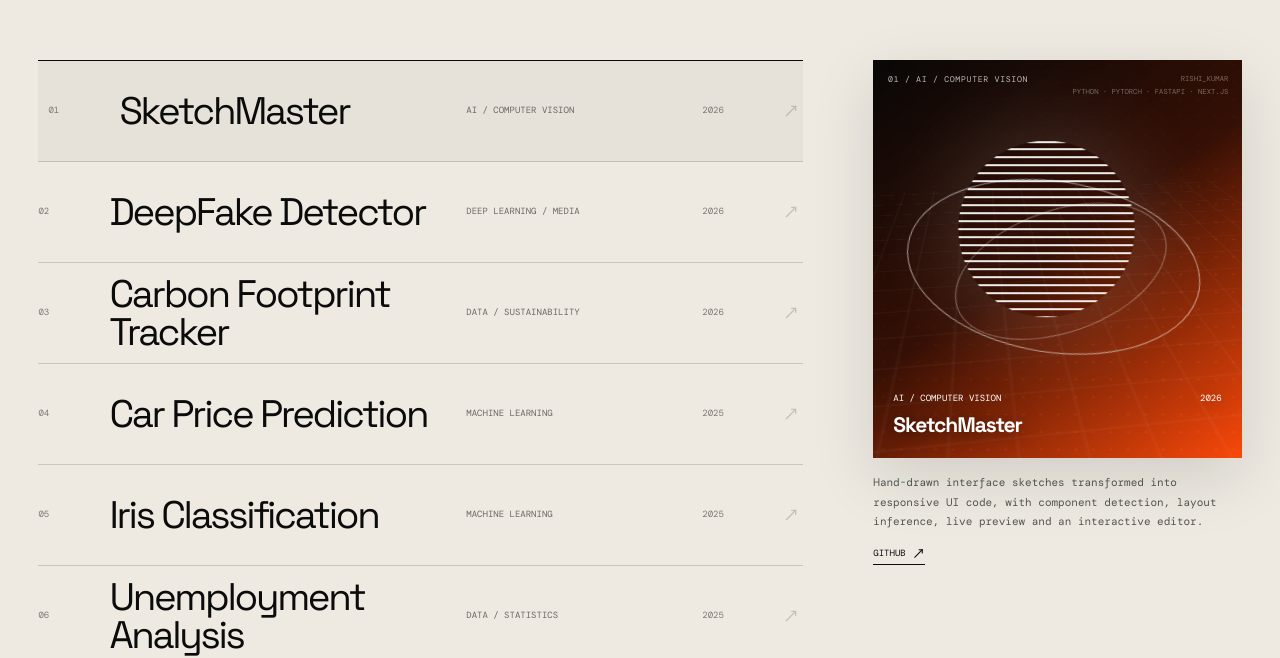
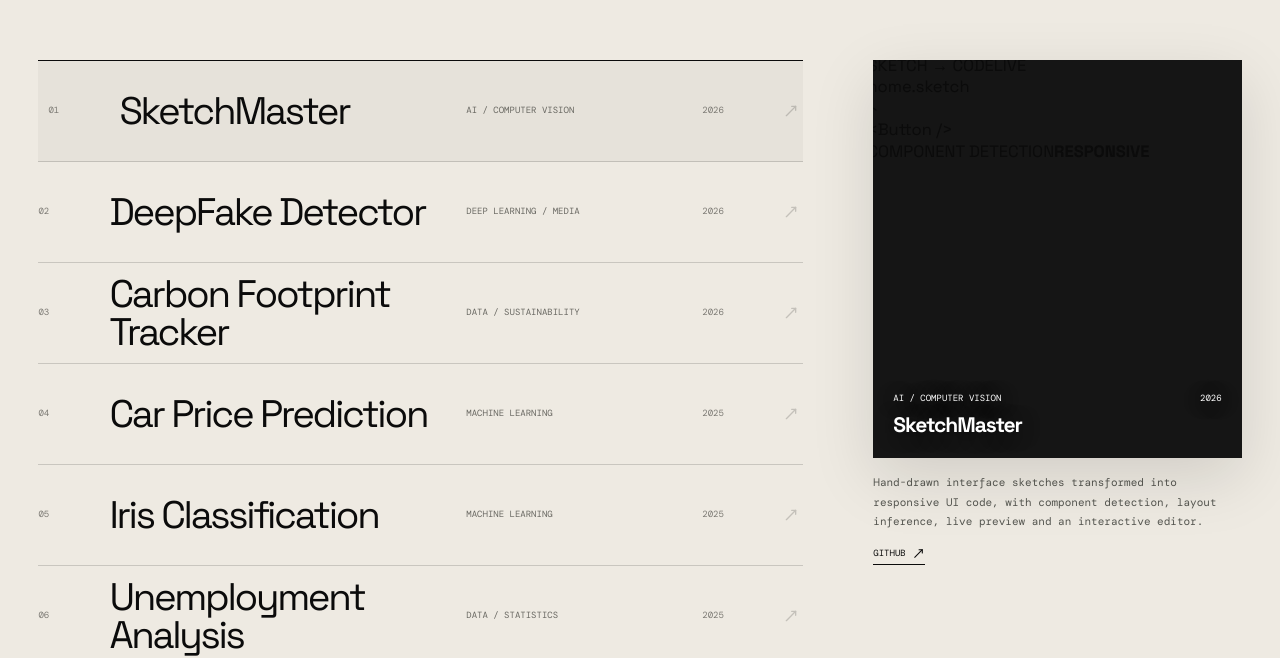
Before and after one commit to Rixshi04/portfolio-, a Next.js app: page / in a window 1280 px wide. Shown: the part 1164-1822 px from the top of the page. Built offline with nearby package versions, Linux system fonts and the light colour scheme.

Commit message:
Create unique interactive project previews

```diff
--- a/app/page.tsx
+++ b/app/page.tsx
@@ -95,22 +95,122 @@ const skills = [
 ];
 
 function ProjectVisual({ project }: { project: Project }) {
+  if (project.number === "01") {
+    return (
+      <div className="projectVisual sketchVisual">
+        <div className="pvHeader"><span>SKETCH → CODE</span><span>LIVE</span></div>
+        <div className="sketchWindow">
+          <div className="sketchToolbar"><i /><i /><i /><span>home.sketch</span></div>
+          <div className="sketchCanvas">
+            <div className="wirePhone">
+              <div className="wireBlock wireHero" />
+              <div className="wireBlock wireLine" />
+              <div className="wireBlock wireLine short" />
+              <div className="wireCards"><i /><i /><i /></div>
+              <div className="wireButton" />
+            </div>
+            <div className="sketchCursor">⌁</div>
+            <div className="codeChip">&lt;Button /&gt;</div>
+          </div>
+        </div>
+        <div className="pvBottom"><span>COMPONENT DETECTION</span><strong>RESPONSIVE</strong></div>
+      </div>
+    );
+  }
+
+  if (project.number === "02") {
+    return (
+      <div className="projectVisual deepfakeVisual">
+        <div className="scannerGrid" />
+        <div className="faceScanner">
+          <div className="scanFace">
+            <span className="eye eyeL" /><span className="eye eyeR" />
+            <i className="nose" /><i className="mouth" />
+          </div>
+          <div className="scanCorners" />
+          <div className="scanLine" />
+        </div>
+        <div className="signalPanel">
+          <span>VISUAL</span><i />
+          <span>AUDIO</span><i />
+          <span>TEMPORAL</span><i />
+        </div>
+        <div className="waveform"><span/><span/><span/><span/><span/><span/><span/><span/><span/><span/><span/><span/></div>
+        <div className="pvStatus">MULTIMODAL ANALYSIS <b>RUNNING</b></div>
+      </div>
+    );
+  }
+
+  if (project.number === "03") {
+    return (
+      <div className="projectVisual carbonVisual">
+        <div className="carbonTop"><span>CARBON / 2026</span><span>−12.4%</span></div>
+        <div className="carbonOrb">
+          <div className="carbonCore">2.84<small>tCO₂e</small></div>
+          <div className="carbonRing ringA" />
+          <div className="carbonRing ringB" />
+          <div className="carbonLeaf">↗</div>
+        </div>
+        <div className="carbonBars">
+          <i style={{height:"44%"}} /><i style={{height:"67%"}} /><i style={{height:"35%"}} /><i style={{height:"78%"}} /><i style={{height:"54%"}} /><i style={{height:"31%"}} />
+        </div>
+        <div className="carbonLegend"><span>ENERGY</span><span>TRAVEL</span><span>FOOD</span></div>
+      </div>
+    );
+  }
+
+  if (project.number === "04") {
+    return (
+      <div className="projectVisual carVisual">
+        <div className="carTopline"><span>PRICE MODEL</span><span>R² 0.91</span></div>
+        <div className="carStage">
+          <div className="carGlow" />
+          <div className="carShape">
+            <div className="carCabin" />
+            <div className="carBody" />
+            <i className="wheel wheelL" /><i className="wheel wheelR" />
+            <b className="headlight" />
+          </div>
+          <div className="carTrack" />
+        </div>
+        <div className="priceChart"><span/><span/><span/><span/><span/><span/><span/></div>
+        <div className="priceLabel">PREDICTED VALUE <b>₹ 8.42L</b></div>
+      </div>
+    );
+  }
+
+  if (project.number === "05") {
+    return (
+      <div className="projectVisual irisVisual">
+        <div className="irisTopline"><span>IRIS / KNN</span><span>150 SAMPLES</span></div>
+        <div className="irisFlower">
+          {[0,1,2,3,4,5].map((petal) => <i key={petal} style={{"--p":petal} as React.CSSProperties} />)}
+          <div className="irisCore" />
+        </div>
+        <div className="classifierNodes">
+          <i /><i /><i /><i /><i />
+          <b>SETOSA</b><b>VERSICOLOR</b><b>VIRGINICA</b>
+        </div>
+        <div className="irisMetric"><span>ACCURACY</span><strong>0.96</strong></div>
+      </div>
+    );
+  }
+
   return (
-    <div className={`projectVisual projectVisual--${project.tone}`}>
-      <div className="visualNoise" />
-      <div className="visualGrid" />
-      <div className="visualOrb" />
-      <div className="visualArc visualArcOne" />
-      <div className="visualArc visualArcTwo" />
-      <div className="visualLabel">{project.number} / {project.category}</div>
-      <div className="visualCode">
-        <span>RISHI_KUMAR</span>
-        <span>{project.tech}</span>
+    <div className="projectVisual unemploymentVisual">
+      <div className="unemploymentTop"><span>UNEMPLOYMENT / TREND</span><span>2019—2025</span></div>
+      <div className="unemploymentChart">
+        <div className="uAxis" />
+        <div className="uBars"><i/><i/><i/><i/><i/><i/><i/><i/></div>
+        <svg className="trendLine" viewBox="0 0 600 220" preserveAspectRatio="none">
+          <path d="M0 150 C70 128,90 160,150 106 S240 86,290 120 S370 92,420 72 S490 36,600 58" />
+          <circle cx="420" cy="72" r="4" />
+        </svg>
       </div>
+      <div className="trendData"><span>MEAN</span><b>6.84%</b><span>REGRESSION</span><b>+0.21</b></div>
     </div>
   );
 }
-
 function SplitLineText({ children, className = "" }: { children: string; className?: string }) {
   return (
     <span className={`splitLineText ${className}`}>
@@ -152,7 +252,7 @@ export default function Home() {
   const [activeProject, setActiveProject] = useState(0);
   const [copied, setCopied] = useState(false);
   const [loaded, setLoaded] = useState(false);
-  const [cursor, setCursor] = useState({ x: 0, y: 0 });
+
   const selected = useMemo(() => projects[activeProject], [activeProject]);
 
   useEffect(() => {
@@ -188,17 +288,24 @@ export default function Home() {
     reveals.forEach((node) => observer.observe(node));
 
     const onMove = (event: PointerEvent) => {
-      setCursor({ x: event.clientX, y: event.clientY });
       document.documentElement.style.setProperty("--cursor-x", `${event.clientX}px`);
       document.documentElement.style.setProperty("--cursor-y", `${event.clientY}px`);
     };
 
+    const onScroll = () => {
+      const max = Math.max(1, document.documentElement.scrollHeight - window.innerHeight);
+      document.documentElement.style.setProperty("--scroll-progress", `${window.scrollY / max}`);
+    };
+
     window.addEventListener("pointermove", onMove, { passive: true });
+    window.addEventListener("scroll", onScroll, { passive: true });
+    onScroll();
 
     return () => {
       lenis.destroy();
       observer.disconnect();
       window.removeEventListener("pointermove", onMove);
+      window.removeEventListener("scroll", onScroll);
     };
   }, []);
 
@@ -272,6 +379,8 @@ export default function Home() {
         </div>
       </section>
 
+      <div className="scrollProgress" aria-hidden="true"><span /></div>
+
       <section className="tickerSection">
         <div className="tickerTrack">
           <span>AI ENGINEERING</span><b>✳</b><span>MACHINE LEARNING</span><b>✳</b><span>COMPUTER VISION</span><b>✳</b>
@@ -313,7 +422,21 @@ export default function Home() {
           </div>
 
           <aside className="selectedVisual">
-            <div className="selectedFrame">
+            <div
+              key={selected.title}
+              className="selectedFrame"
+              onPointerMove={(event) => {
+                const rect = event.currentTarget.getBoundingClientRect();
+                const x = ((event.clientX - rect.left) / rect.width - 0.5) * 2;
+                const y = ((event.clientY - rect.top) / rect.height - 0.5) * 2;
+                event.currentTarget.style.setProperty("--tilt-x", `${y * -4}deg`);
+                event.currentTarget.style.setProperty("--tilt-y", `${x * 5}deg`);
+              }}
+              onPointerLeave={(event) => {
+                event.currentTarget.style.setProperty("--tilt-x", "0deg");
+                event.currentTarget.style.setProperty("--tilt-y", "0deg");
+              }}
+            >
               <ProjectVisual project={selected} />
               <div className="selectedInfo">
                 <div>
```
